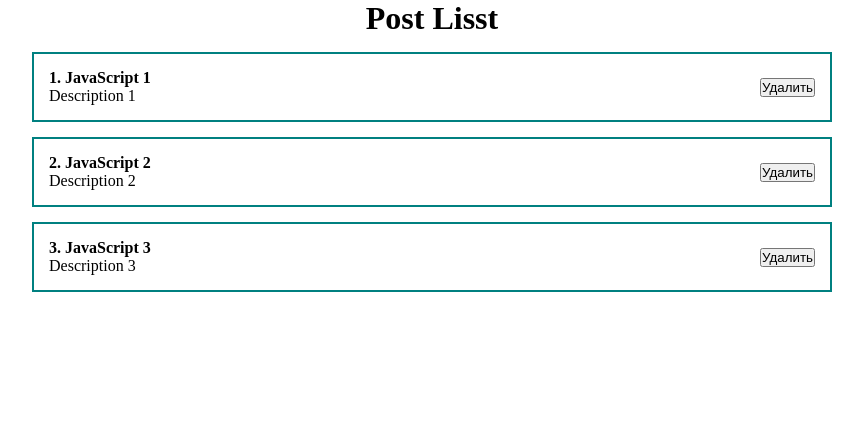
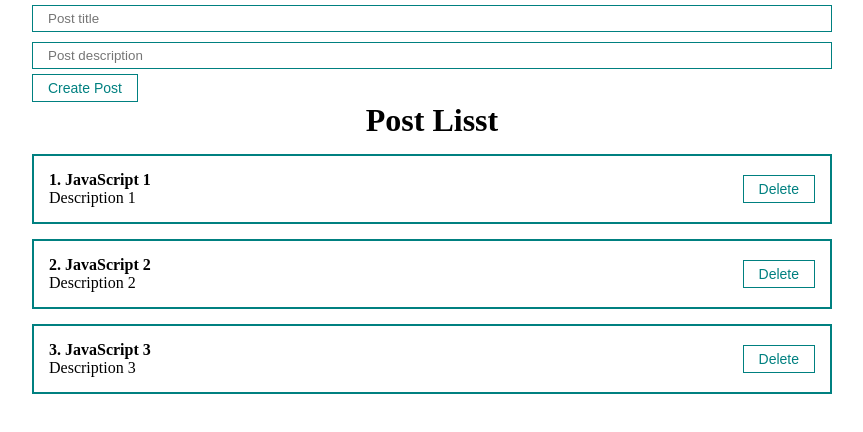
Before and after one commit to noo-dev/ulbi-react, a React (Vite) app: page / in a window 1280 px wide. Shown: the top 432 px of the page, without its empty margins (208-1071 px from the left). Built offline with nearby package versions, Linux system fonts and the light colour scheme.

Commit message:
1st block completed

```diff
--- a/src/App.jsx
+++ b/src/App.jsx
@@ -1,7 +1,7 @@
 import { useState } from "react"
 import './styles/App.css'
-import PostItem from "./components/PostItem"
 import PostList from "./components/PostList"
+import PostForm from "./components/PostForm"
 
 function App() {
   const [posts, setPosts] = useState([
@@ -9,12 +9,23 @@
     {id: 2, title: 'JavaScript 2', body: 'Description 2'},
     {id: 3, title: 'JavaScript 3', body: 'Description 3'},
   ])
+
+  const createPost = (newPost) => {
+    setPosts([...posts, newPost])
+  }
+
+  const removePost = (id) => {
+    setPosts(posts.filter(post => post.id !== id))
+  }
+
   return (
     <div className="App">
-      <form>
-        {/* PLACE CUSTOM UI LIB ELEMENTS (INPUT BUTTON HERE) */}
-      </form>
-      <PostList posts={posts} title="Post Lisst" />
+      <PostForm create={createPost} />
+      {posts.length > 0
+        ? <PostList posts={posts} title="Post Lisst" remove={removePost} />
+        : <h1 style={{textAlign: 'center'}}>There are any posts</h1>
+      }
+
     </div>
   )
 }
--- /dev/null
+++ b/src/components/PostForm.jsx
@@ -0,0 +1,37 @@
+import { useState } from "react"
+import MyButton from "./UI/button/MyButton"
+import MyInput from "./UI/input/MyInput"
+
+const PostForm = ({create}) => {
+    const [post, setPost] = useState({title: '', body: ''})
+
+    const submitHandler = (e) => {
+        e.preventDefault()
+        const newPost = {
+            ...post, id: Date.now()
+        }
+        create(newPost)
+        setPost({title: '', value: ''})
+    }
+
+
+    return (
+        <form>
+            <MyInput
+                value={post.title}
+                onChange={e => setPost({...post, title: e.target.value})}
+                type="text"
+                placeholder="Post title"
+            />
+            <MyInput
+                value={post.body}
+                onChange={e => setPost({...post, body: e.target.value})}
+                type="text"
+                placeholder="Post description"
+            />
+            <MyButton onClick={submitHandler}>Create Post</MyButton>
+      </form>
+    )
+}
+
+export default PostForm;
--- a/src/components/PostItem.jsx
+++ b/src/components/PostItem.jsx
@@ -1,16 +1,22 @@
+import MyButton from "./UI/button/MyButton"
 
 
-const PostItem = (props) => {
+const PostItem = ({post, remove, number}) => {
+
+    const removeHandler = () => {
+        remove(post.id)
+    }
+
     return (
         <div className="post">
             <div className="post__content">
-                <strong>{props.post.id}. {props.post.title}</strong>
+                <strong>{number + 1}. {post.title}</strong>
                 <div>
-                    {props.post.body}
+                    {post.body}
                 </div>
             </div>
             <div className="post__btns">
-                <button>Удалить</button>
+                <MyButton onClick={removeHandler}>Delete</MyButton>
             </div>
         </div>
     )
--- a/src/components/PostList.jsx
+++ b/src/components/PostList.jsx
@@ -1,13 +1,13 @@
 import PostItem from "./PostItem";
 
-const PostList = ({posts, title}) => {
+const PostList = ({posts, title, remove}) => {
     return (
         <div>
             <h1 style={{textAlign: 'center'}}>
                 {title}
             </h1>
-            {posts.map(post =>
-                <PostItem post={post} key={post.id}  />
+            {posts.map((post, index) =>
+                <PostItem remove={remove} number={index} post={post} key={post.id}  />
             )}
         </div>
     );
--- /dev/null
+++ b/src/components/UI/button/MyButton.jsx
@@ -0,0 +1,11 @@
+import classes from './MyButton.module.css';
+
+const MyButton = ({children, ...props}) => {
+    return (
+        <button {...props} className={classes.myBtn}>
+            {children}
+        </button>
+    )
+}
+
+export default MyButton
--- /dev/null
+++ b/src/components/UI/button/MyButton.module.css
@@ -0,0 +1,8 @@
+.myBtn {
+    padding: 5px 15px;
+    color: teal;
+    font-size: 14px;
+    background: transparent;
+    border: 1px solid teal;
+    cursor: pointer;
+}
--- /dev/null
+++ b/src/components/UI/input/MyInput.jsx
@@ -0,0 +1,10 @@
+import React from 'react'
+import classes from './MyInput.module.css'
+
+const MyInput = (props) => {
+    return (
+        <input {...props} className={classes.myInput} />
+    )
+}
+
+export default MyInput
--- /dev/null
+++ b/src/components/UI/input/MyInput.module.css
@@ -0,0 +1,6 @@
+.myInput {
+    width: 100%;
+    padding: 5px 15px;
+    margin: 5px 0;
+    border: 1px solid teal;
+}
```
